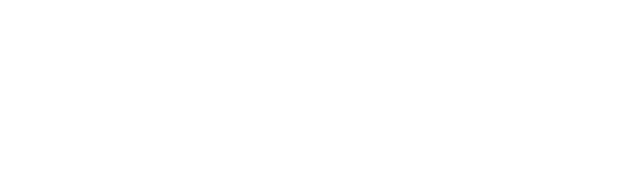
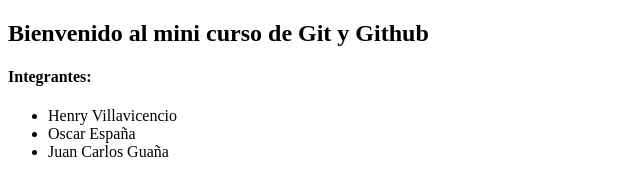
Before and after one commit to HenryVillavicencio/aprendiendo-git, a plain HTML site: page index.html in a window 1280 px wide. Shown: the whole page, without its empty margins (0-640 px from the left). Drawn offline with Linux system fonts and the light colour scheme.

Commit message:
Feat: Add header content

```diff
--- a/index.html
+++ b/index.html
@@ -5,5 +5,15 @@
     <meta name="viewport" content="width=device-width, initial-scale=1.0" />
     <title>Aprendiendo Git</title>
   </head>
-  <body></body>
+  <body>
+    <header>
+      <h2>Bienvenido al mini curso de Git y Github</h1>
+      <h4>Integrantes:</h4>
+      <ul>
+        <li>Henry Villavicencio</li>
+        <li>Oscar España</li>
+        <li>Juan Carlos Guaña</li>
+      </ul>
+    </header>
+  </body>
 </html>
```
